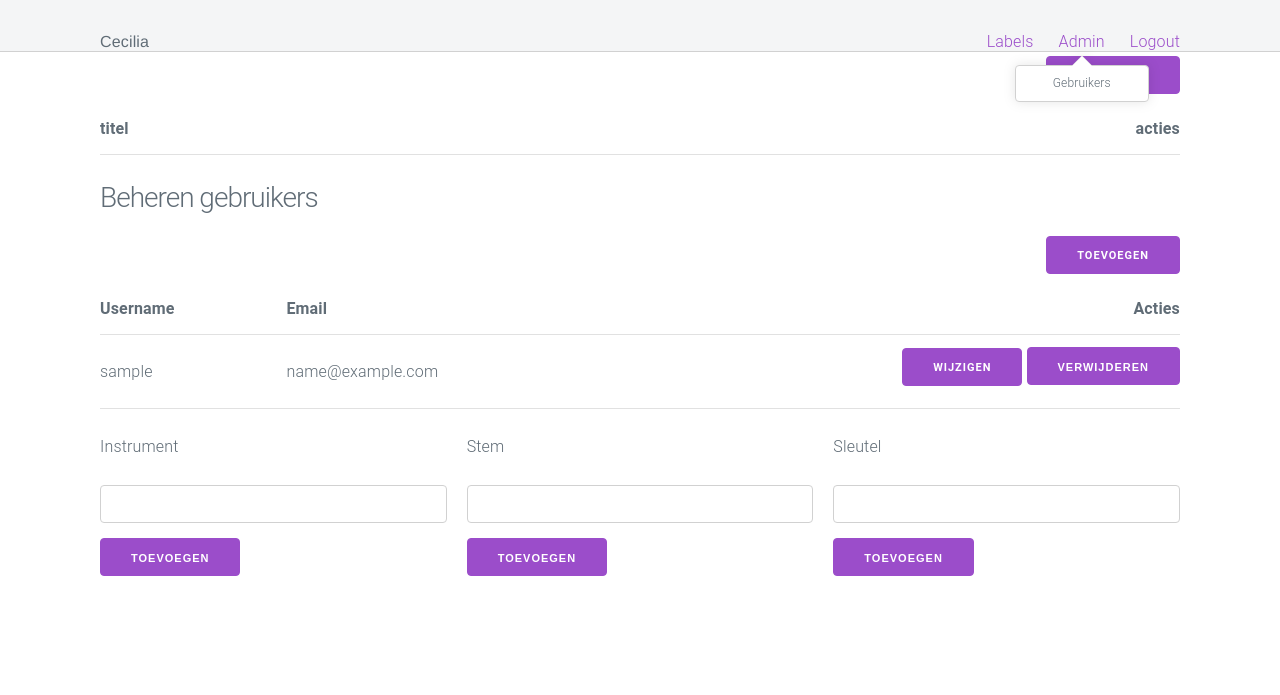
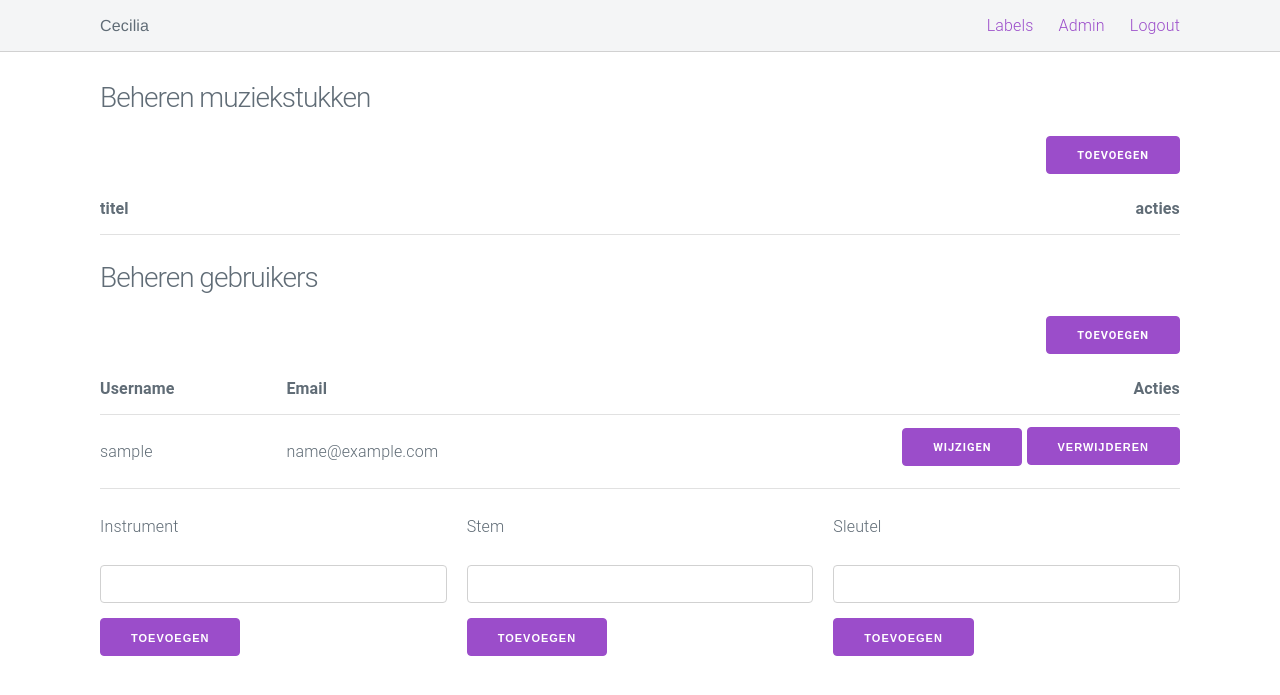
Before and after one commit to seanachaidh/cecilia, a Django app: page /musicmix/admin in a window 1280 px wide. Shown: the top 695 px of the page. Run offline with Django 4.2, Linux system fonts and the light colour scheme; the visitor is signed in with stand-in values (Sample User, id 1); data comes from the database, SQL or seed files in the repository; data that the repository does not hold is empty.

Commit message:
layout aanpassen

```diff
--- a/musicmix/static/css/main.css
+++ b/musicmix/static/css/main.css
@@ -574,12 +574,8 @@ body {
   margin: 0;
 }
 
-.navigation {
-  padding: 1em;
-  background-color: #f4f5f6;
-}
-.navigation .navigation-link {
-  padding: 1em;
+header {
+  padding-top: 5em;
 }
 
 a {
@@ -631,30 +627,6 @@ ul.messages li.info, ul.messages li.success {
 
 .float-right {
   float: right;
-}
-
-.chip-container {
-  display: flex;
-  justify-content: left;
-  gap: 10px;
-}
-
-.chip {
-  margin-bottom: 10px;
-  display: inline-block;
-  padding: 0 25px;
-  height: 50px;
-  font-size: 16px;
-  line-height: 50px;
-  border-radius: 25px;
-  background-color: #f1f1f1;
-}
-.chip img {
-  float: left;
-  margin: 0 10px 0 -25px;
-  height: 50px;
-  width: 50px;
-  border-radius: 50%;
 }
 
 .single-button-form {
--- a/musicmix/static/sass/base.scss
+++ b/musicmix/static/sass/base.scss
@@ -2,13 +2,8 @@ body {
   margin: 0;
 }
 
-.navigation {
-  padding: 1em;
-  background-color: #f4f5f6;
-
-  .navigation-link {
-    padding: 1em;
-  }
+header {
+  padding-top: 5em;
 }
 
 a {
@@ -70,30 +65,6 @@ ul.messages {
   float: right;
 }
 
-.chip-container {
-  display: flex;
-  justify-content: left;
-  gap: 10px;
-}
-
-.chip {
-  margin-bottom: 10px;
-  display: inline-block;
-  padding: 0 25px;
-  height: 50px;
-  font-size: 16px;
-  line-height: 50px;
-  border-radius: 25px;
-  background-color: #f1f1f1;
-
-  img {
-    float: left;
-    margin: 0 10px 0 -25px;
-    height: 50px;
-    width: 50px;
-    border-radius: 50%;
-  }
-}
 
 .single-button-form {
   margin-bottom: 0;
--- a/musicmix/templates/musicmix/base.html
+++ b/musicmix/templates/musicmix/base.html
@@ -7,7 +7,7 @@
     <script type="text/javascript" src="{% static 'js/main.js' %}"></script>
 </head>
 <body>
-
+<main class="wrapper">
     <nav class="navigation">
         <section class="container">
             <a href="/musicmix" class="navigation-title">Cecilia</a>
@@ -18,7 +18,8 @@
                 {% if user.is_superuser %}
                     <li class="navigation-item">
                         <a href="#admin-popover" class="navigation-link" data-popover>Admin</a>
-                        <div class="popover popover-open" id="admin-popover">
+                        <!-- TODO op deze div moet popover-open komen wanneer er op de navigation link hierboven geklikt wordt -->
+                        <div class="popover" id="admin-popover">
                             <ul class="popover-list">
                                 <li class="popover-item">
                                     <a href="{% url 'admin:index' %}" class="popover-link">Gebruikers</a>
@@ -41,9 +42,10 @@
 
     </nav>
 
+    <header class="header">
+        <section class="container">
+            {% if messages %}
                 <div class="container">
-    {% if messages %}
-        <div class="centering-container">
                     <div class="message-container hide-div">
                         <ul class="messages">
                             {% for message in messages %}
@@ -57,15 +59,15 @@
 
             {% block content %}
             {% endblock content %}
-</div>
-
+        </section>
+    </header>
     <!-- for styles specific to the template -->
     {% block styles %}
 
     {% endblock styles %}
 
+
+</main>
 <script type="text/javascript" src="{% static 'js/popover.js' %}"></script>
-
-
 </body>
 </html>
```
Also changed, not shown: 1 other file. Lines whose indentation alone changed are shown as unchanged.
